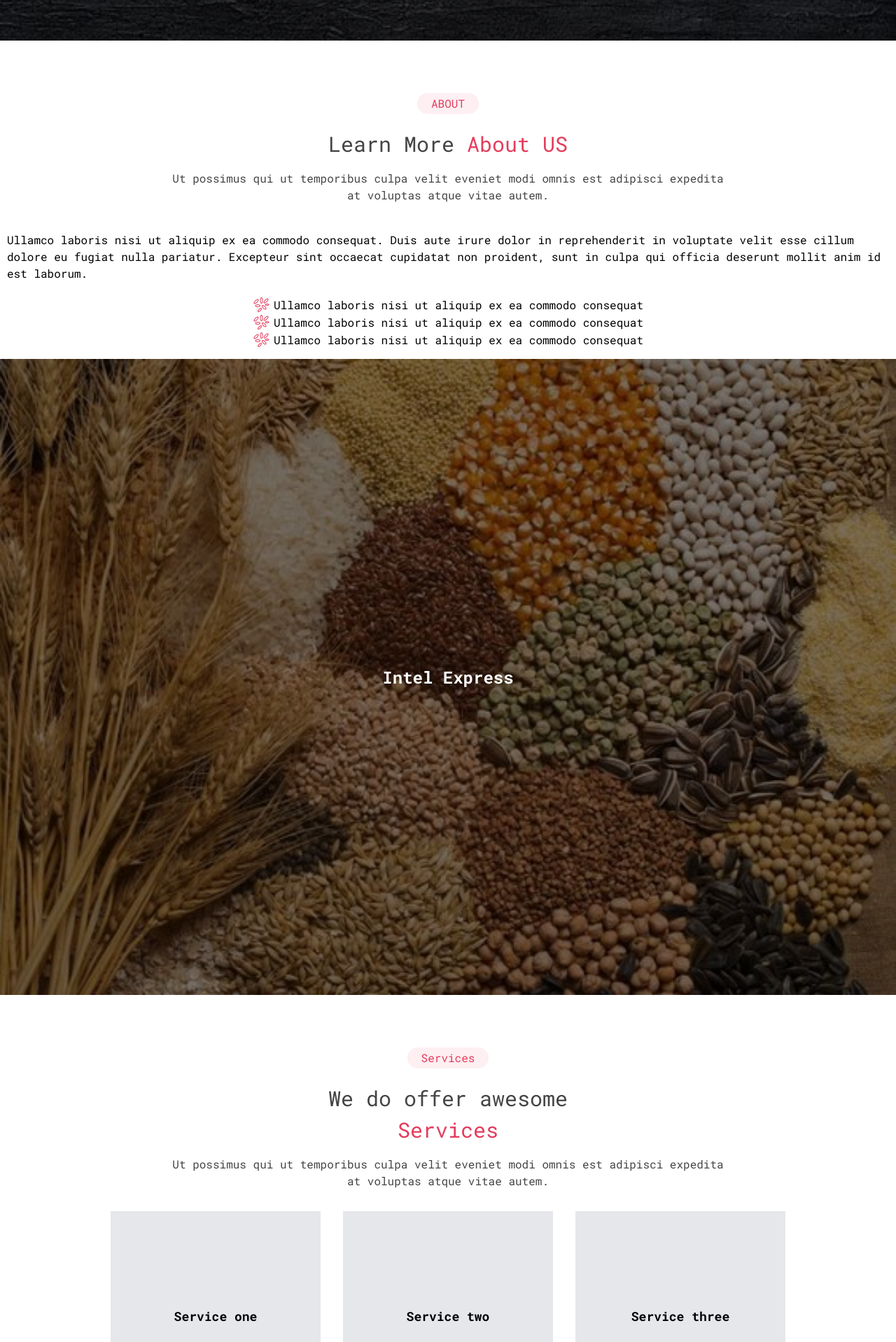
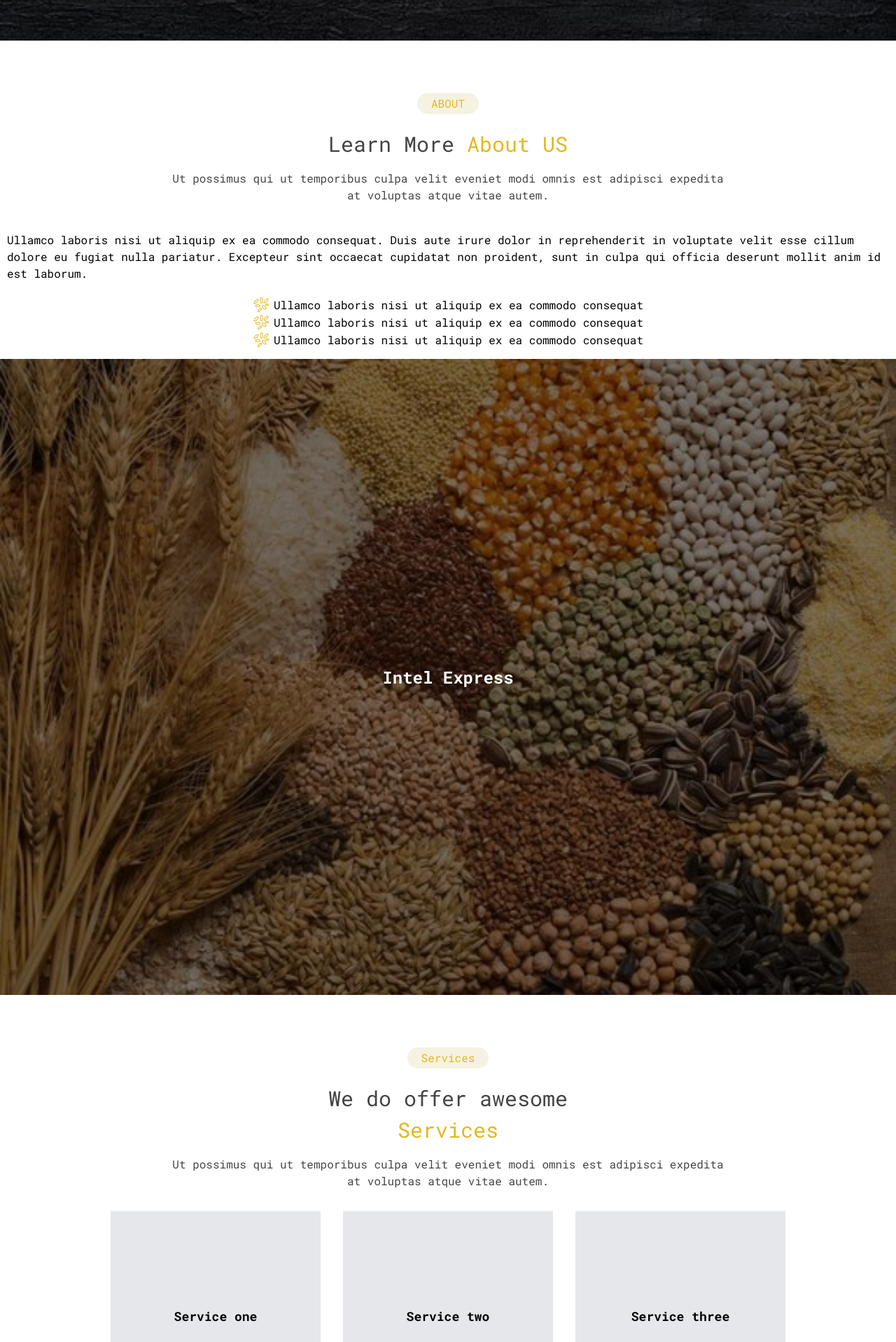
Before and after one commit to webLance24/plant-ecommerce, a React (Vite) app: page /contact in a window 1280 px wide. Shown: the part 742-2660 px from the top of the page at 70% size. Built offline with nearby package versions, Linux system fonts and the light colour scheme; a web font is replaced by a local one.

Commit message:
feat: change color

```diff
--- a/src/Components/About.tsx
+++ b/src/Components/About.tsx
@@ -1,17 +1,17 @@
-import Rice from "../../public/assets/rice.png";
+import Rice from "../../public/assets/grains.png";
 import Grains from "../../public/assets/grains.jpg";
 
 function About() {
   return (
     <div id="about" className="pt-[75px]">
-      <div className="flex justify-center items-center text-[#E43C5C] ">
-        <button className="bg-[#FDEFF2] rounded-full px-[20px] py-[3px]">
+      <div className="flex justify-center items-center text-[#E3B81E] ">
+        <button className="bg-[#f6f2e2] rounded-full px-[20px] py-[3px]">
           ABOUT
         </button>
       </div>
       <div className="flex justify-center items-center text-[30px] mt-[20px]">
         <h1 className="text-[#444444]">
-          Learn More <span className="text-[#E43C5C]">About US</span>
+          Learn More <span className="text-[#E3B81E]">About US</span>
         </h1>
       </div>
 
--- a/src/Components/Contact.tsx
+++ b/src/Components/Contact.tsx
@@ -4,15 +4,33 @@ import Gmail from "../../public/assets/Gmail.png";
 
 function Contact() {
   const categories = [
-    { category: "Location", title: "Location", text: "Tbilisi, Georgia", src: Location, href: "https://www.google.com/maps" },
-    { category: "Gmail", title: "Gmail", text: "giomamula20040211@gmail.com", src: Gmail, href: "mailto:giomamula20040211@gmail.com" },
-    { category: "Phone", title: "Number", text: "+995 599 177 612", src: Phone, href: "tel:+995599177612" },
+    {
+      category: "Location",
+      title: "Location",
+      text: "Tbilisi, Georgia",
+      src: Location,
+      href: "https://www.google.com/maps",
+    },
+    {
+      category: "Gmail",
+      title: "Gmail",
+      text: "giomamula20040211@gmail.com",
+      src: Gmail,
+      href: "mailto:giomamula20040211@gmail.com",
+    },
+    {
+      category: "Phone",
+      title: "Number",
+      text: "+995 599 177 612",
+      src: Phone,
+      href: "tel:+995599177612",
+    },
   ];
 
   return (
-    <div>
+    <div id="contact" className="pt-[75px]">
       <div className="flex justify-center items-center text-[#E3B81E]">
-        <button className="bg-[#e3b81e63] rounded-full px-[20px] py-[3px]">
+        <button className="bg-[#f6f2e2] rounded-full px-[20px] py-[3px]">
           CONTACT
         </button>
       </div>
@@ -42,8 +60,8 @@ function Contact() {
       <div className="flex justify-center ml-[20px] flex-col gap-[35px] mt-[80px]">
         {categories.map((category, index) => (
           <div key={index} className="flex gap-[10px]">
-            <div className="flex justify-center items-center gap-[5px] rounded-full p-[7px] bg-[#e3b81e63]">
-              <img src={category.src}  alt={category.title} />
+            <div className="flex justify-center items-center gap-[5px] rounded-full p-[7px] bg-[#f6f2e2]">
+              <img src={category.src} alt={category.title} />
             </div>
             <div>
               <h4 className="">{category.title}</h4>
--- a/src/Components/Services.tsx
+++ b/src/Components/Services.tsx
@@ -8,8 +8,8 @@ function Services() {
 
   return (
     <div id="services" className="pt-[75px]">
-      <div className="flex justify-center items-center text-[#E43C5C] ">
-        <button className="bg-[#FDEFF2] rounded-full px-[20px] py-[3px]">
+      <div className="flex justify-center items-center text-[#E3B81E] ">
+        <button className="bg-[#f6f2e2] rounded-full px-[20px] py-[3px]">
           Services
         </button>
       </div>
@@ -17,7 +17,7 @@ function Services() {
       <div className="flex justify-center items-center text-[30px] mt-[20px] text-center">
         <h1 className="text-[#444444]">
           We do offer awesome{" "}
-          <span className="text-[#E43C5C]">
+          <span className="text-[#E3B81E]">
             <br />
             Services
           </span>
@@ -35,7 +35,7 @@ function Services() {
         {services.map((service, index) => (
           <div
             key={index}
-            className="w-[300px] h-[300px] m-4 bg-gray-200 flex items-center justify-center text-center transform transition-transform duration-300 hover:bg-[#E43C5C] hover:scale-105"
+            className="w-[300px] h-[300px] m-4 bg-gray-200 flex items-center justify-center text-center transform transition-transform duration-300 hover:bg-[#E3B81E] hover:scale-105"
           >
             <p className="text-lg font-bold text-black">{service}</p>
           </div>
```
Also changed, not shown: public/assets/grains.png (added).
